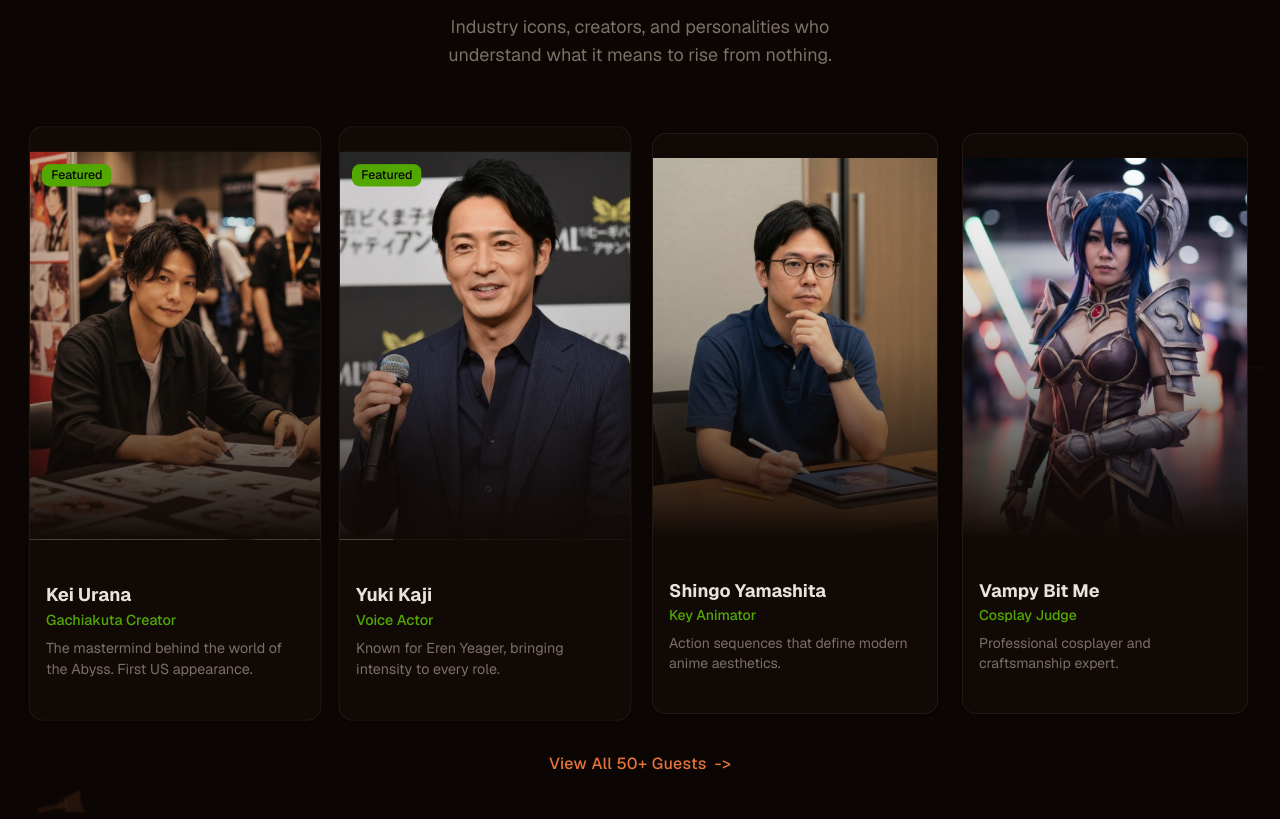
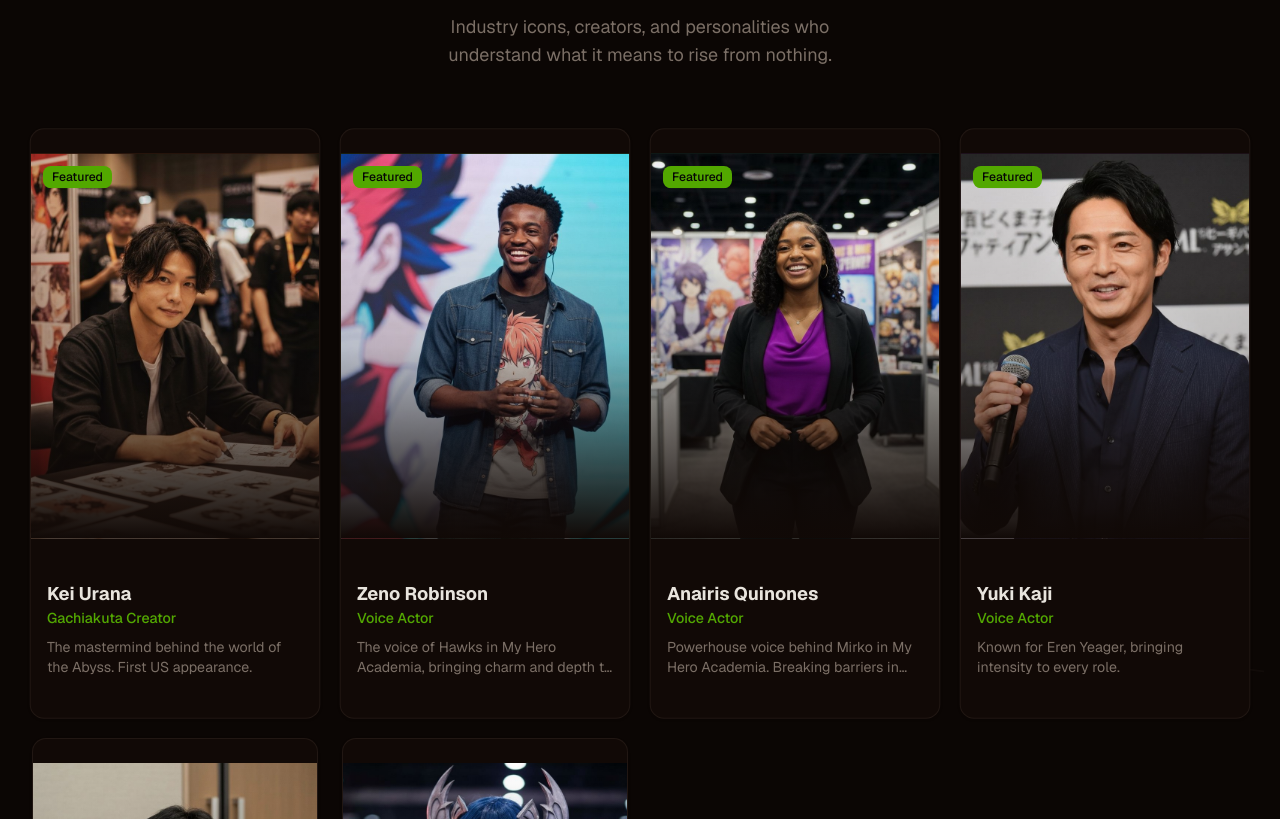
Before and after one commit to vsm1996/harmonia-ui, a Next.js app: page /convention in a window 1280 px wide. Shown: the part 1981-2800 px from the top of the page. Built offline with nearby package versions, Linux system fonts and the light colour scheme.

Commit message:
feat: add featured Black voice actors and update guest list
Add Zeno Robinson and Anairis Quinones as priority guests
Move Vampy Bit Me to non-featured list.

Co-authored-by: Vanessa Martin <39349678+vsm1996@users.noreply.github.com>

```diff
--- a/components/convention/guests-section.tsx
+++ b/components/convention/guests-section.tsx
@@ -28,6 +28,28 @@ const GUESTS = [
     bio: {
       full: "The mastermind behind the world of the Abyss. First US appearance.",
       short: "Creator of Gachiakuta. First US visit.",
+    },
+    featured: true,
+  },
+  {
+    id: "zeno-robinson",
+    name: "Zeno Robinson",
+    role: "Voice Actor",
+    image: "/images/guests/zeno-robinson.jpg",
+    bio: {
+      full: "The voice of Hawks in My Hero Academia, bringing charm and depth to fan-favorite characters.",
+      short: "Voice of Hawks (My Hero Academia).",
+    },
+    featured: true,
+  },
+  {
+    id: "anairis-quinones",
+    name: "Anairis Quinones",
+    role: "Voice Actor",
+    image: "/images/guests/anairis-quinones.jpg",
+    bio: {
+      full: "Powerhouse voice behind Mirko in My Hero Academia. Breaking barriers in anime dubbing.",
+      short: "Voice of Mirko (My Hero Academia).",
     },
     featured: true,
   },
```
Also changed, not shown: public/images/guests/anairis-quinones.jpg (added), public/images/guests/zeno-robinson.jpg (added).
